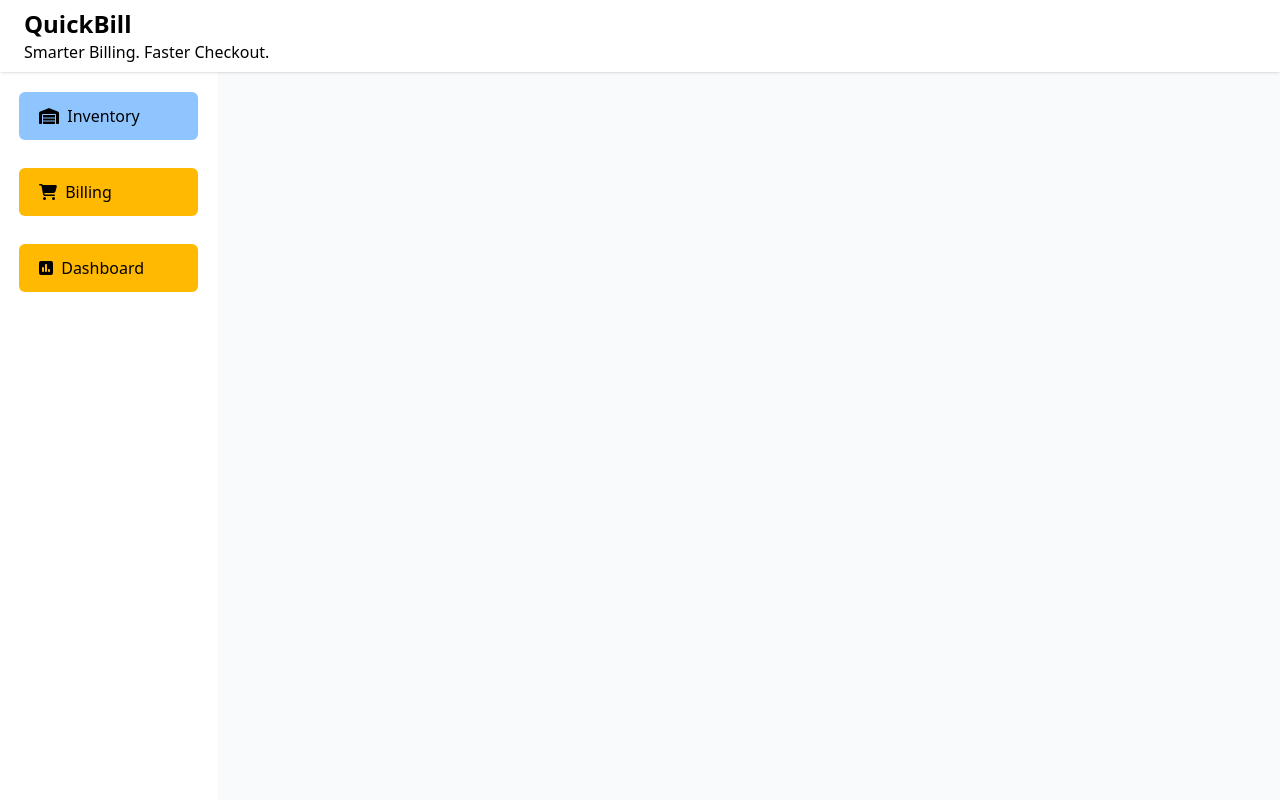
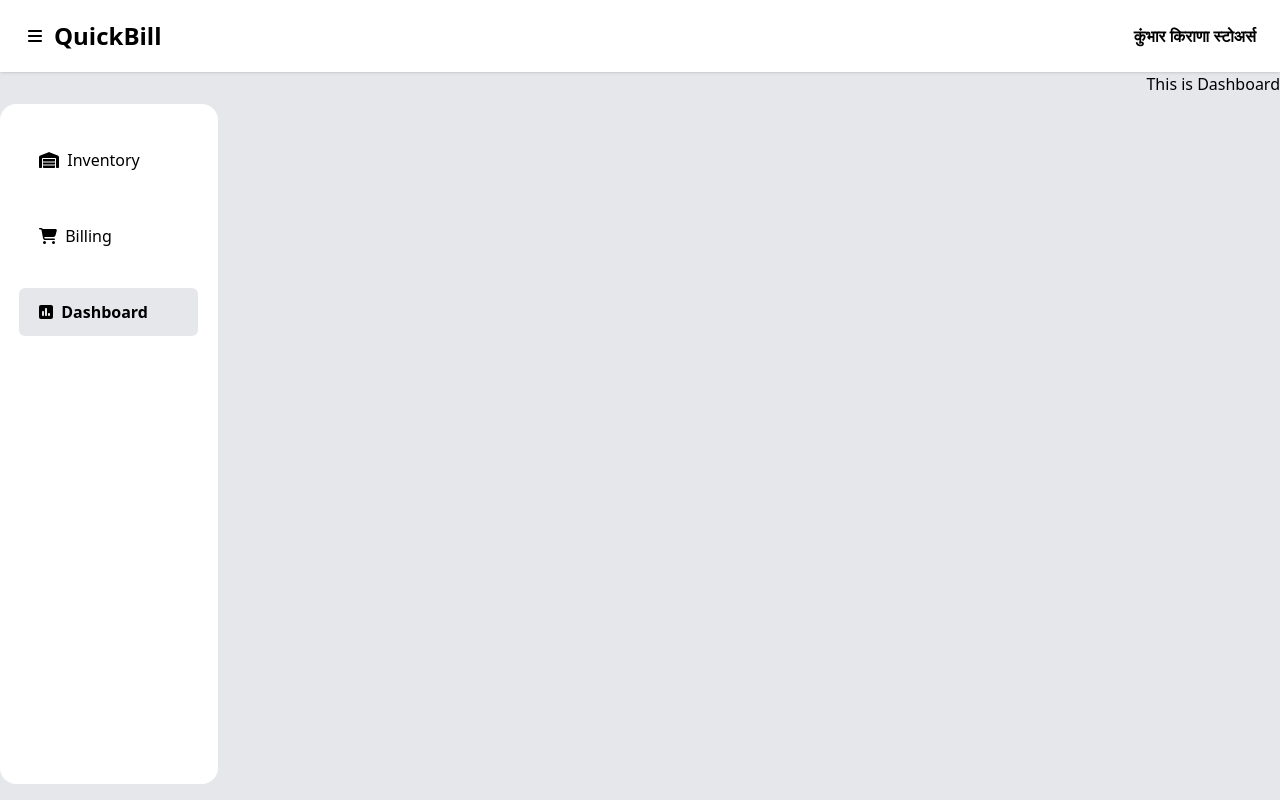
Before and after one commit to VyankateshKumbhar/QuickBill, a React (Vite) app: page /dashboard in a window 1280 px wide. Built offline with nearby package versions, Linux system fonts and the light colour scheme.

Commit message:
Designed billing layout and listed products with their names, stock, and prices, along with a search facility.

```diff
--- a/package.json
+++ b/package.json
@@ -19,7 +19,7 @@
     "mongoose": "^8.16.0",
     "react": "^19.1.0",
     "react-dom": "^19.1.0",
-    "react-router-dom": "^7.6.2",
+    "react-router-dom": "^7.6.3",
     "tailwindcss": "^4.1.10"
   },
   "devDependencies": {
--- a/serverFolder/routes/productRoutes.js
+++ b/serverFolder/routes/productRoutes.js
@@ -19,7 +19,7 @@ router.post('/',async (req,res)=>{
 });
 router.get('/', async(req, res) => {
    try{
-      const products=await Product.find();
+      const products=await Product.find().sort({ name: 1 });
       res.json(products);
    }
    catch(err){
@@ -35,7 +35,7 @@ router.get('/:searchVal', async(req, res) => {
         { name: { $regex: searchVal, $options: 'i' } },
         { barcode: { $regex: searchVal, $options: 'i' } }
       ]
-    });
+    }).sort({ name: 1 });
       res.json(products);
    }
    catch(err){
--- a/src/App.jsx
+++ b/src/App.jsx
@@ -4,21 +4,23 @@ import Sidebar from './Components/Sidebar';
 import ManageInventory from './pages/ManageInventory';
 import Billing from './pages/Billing';
 import Dashboard from './pages/Dashboard';
+import { useState, useEffect } from 'react'
 // import more pages as needed
 
 function App() {
+  const [openSidebar, setOpenSidebar] = useState(true);
   return (
     <Router>
-      <div>
-      <Navbar />
-      <div className="flex">
-        <Sidebar />
+      <div className='overflow-hidden'>
+        <Navbar openSidebar={openSidebar} setOpenSidebar={setOpenSidebar}/>
+        <div className="flex flex-row justify-end">
+          {openSidebar ? <Sidebar setOpenSidebar={setOpenSidebar}/> : null}
           <Routes>
-            <Route path="/manage-inventory" element={<ManageInventory />} />
+            <Route path="/manage-inventory" element={<ManageInventory openSidebar={openSidebar} />} />
             <Route path="/billing" element={<Billing />} />
             <Route path="/dashboard" element={<Dashboard />} />
           </Routes>
-      </div>
+        </div>
       </div>
     </Router>
   );
--- /dev/null
+++ b/src/Components/BillingProduct.jsx
@@ -0,0 +1,15 @@
+import React from 'react'
+const BillingProduct = ({details}) => {
+  if (!details) return null;
+  return (
+    <div className="flex flex-row justify-between items-center px-3 py-2 border-b border-gray-300">
+                <div>
+                  <p className='font-semibold -mb-1'>{details.name}</p>
+                  <p className='font-extralight'>₹{details.price}</p>
+                </div>
+                <div className="font-semibold text-xs rounded-3xl border border-gray-300 h-5 w-16 flex justify-center items-center px-2">Stock:{details.stock}</div>
+              </div>
+  )
+}
+
+export default BillingProduct
--- a/src/Components/Navbar.jsx
+++ b/src/Components/Navbar.jsx
@@ -1,13 +1,16 @@
 import React from 'react';
-
-const Navbar = () => {
+import { FontAwesomeIcon } from '@fortawesome/react-fontawesome';
+import { faBars } from '@fortawesome/free-solid-svg-icons'
+const Navbar = ({openSidebar,setOpenSidebar}) => {
   return (
     <div className="bg-white h-[9vh] w-full shadow-sm px-6 py-3 flex justify-between items-center fixed z-10">
-      <div>
-          <h1 className="text-2xl font-bold text-black">QuickBill</h1>
-          <p> Smarter Billing. Faster Checkout.</p>
+      <div className="flex fkex-row items-center gap-2">
+        <div className=' px-1 h-auto w-auto rounded-md hover:bg-gray-300'>
+          <button onClick={() => { setOpenSidebar(!openSidebar) }}>
+            <FontAwesomeIcon icon={faBars} /></button></div>
+        <h1 className="text-2xl font-bold text-black">QuickBill</h1>
       </div>
-
+      <h2 className='font-semibold'>कुंभार किराणा स्टोअर्स </h2>
     </div>
   );
 };
--- a/src/Components/Product.jsx
+++ b/src/Components/Product.jsx
@@ -3,12 +3,12 @@ import { FontAwesomeIcon } from '@fortawesome/react-fontawesome';
 import { faPenToSquare, faTrash } from '@fortawesome/free-solid-svg-icons'
 import { useState, useEffect } from 'react';
 import AddProduct from "./AddProduct"
-const Product = ({key, details,setProductAdded,
-  setProductEdited ,  setProductDeleted}) => {
+const Product = ({ key, details, setProductAdded,
+  setProductEdited, setProductDeleted }) => {
   const [popup, setpopup] = useState(false);
-  const handleDelete=async()=>{
-    try{
-      const res=await fetch(`http://localhost:5000/api/products/${details._id}`,{
+  const handleDelete = async () => {
+    try {
+      const res = await fetch(`http://localhost:5000/api/products/${details._id}`, {
         method: 'DELETE',
       })
       if (res.ok) {
@@ -18,17 +18,27 @@ const Product = ({key, details,setProductAdded,
         const data = await res.json();
         console.error("Delete failed:", data.message);
       }
-    }catch(err){}
+    } catch (err) { }
   }
   return (
     <>
       <div className="flex flex-row py-5 justify-around border-b mx-5 border-b-gray-600">
-        <div className="flex flex-row justify-start w-[10vw]">{details.name}</div>
-        <div className="flex flex-row justify-start w-[10vw]">{details.category}</div>
-        <div className="flex flex-row justify-start w-[10vw]">{details.price}</div>
-        <div className="flex flex-row justify-start w-[10vw]">{details.stock}</div>
-        <div className="flex flex-row justify-start w-[10vw]">{details.barcode}</div>
-        <div className="flex flex-row gap-1 ">
+        <div className="flex items-center flex-row justify-start w-[10vw] font-semibold">{details.name}</div>
+        <div className="flex items-center flex-row justify-start w-[10vw]">{details.category}</div>
+        <div className="flex items-center flex-row justify-start w-[10vw] font-semibold">{details.price}</div>
+        <div className="flex  flex-row w-[10vw] justify-between items-center font-semibold">{details.stock}
+          {details.stock ? <div className="bg-green-100 text-xs ml-2 mr-[3.25vw] flex flex-row font-sans
+          font-semibold items-center w-auto h-4 py-2 px-2 text-green-800
+          rounded-xl">In Stock
+          </div>
+          : <div className="bg-red-100 text-xs ml-2 flex flex-row font-sans
+          font-semibold items-center w-auto h-4 py-2 px-2 red-green-800 mr-[2vw]
+          rounded-xl">Out Of Stock
+          </div>
+        }
+        </div>
+        <div className="items-center flex flex-row justify-start w-[10vw]">{details.barcode}</div>
+        <div className=" items-center flex flex-row gap-1 w-[4vw]">
           <button onClick={() => { setpopup(true) }}
             className='text-blue-500 hover:text-blue-700'><FontAwesomeIcon icon={faPenToSquare} /></button>
           <button onClick={handleDelete}
--- a/src/Components/Sidebar.jsx
+++ b/src/Components/Sidebar.jsx
@@ -2,20 +2,29 @@ import React from 'react'
 import { FontAwesomeIcon } from '@fortawesome/react-fontawesome';
 import { faWarehouse, faCartShopping, faSquarePollVertical } from '@fortawesome/free-solid-svg-icons'
 import { useState, useEffect } from 'react'
+import { useLocation, useNavigate } from "react-router-dom";
+import { faSquareXmark } from '@fortawesome/free-solid-svg-icons';
 const Sidebar = () => {
+  const navigate = useNavigate();
+  const location = useLocation();
+  const currentPath = location.pathname;
+  const isActive = (path) => currentPath === path;
   const [option, setoption] = useState(1);
   return (
-    <div className="bg-white h-full overflow-hidden w-[17vw] flex
-                    flex-col gap-2 items-center fixed top-[9vh]">
-      <button onClick={() => setoption(1)} className={`h-12 w-[14vw] ${option == 1 ? "bg-blue-300" : "bg-amber-400 hover:bg-amber-100"} mt-5 rounded-md flex
-                      items-center justify-start pl-5  gap-2`}>
+    <div className="bg-white h-[85vh] overflow-hidden w-[17vw] flex
+                    flex-col gap-2 items-center fixed top-[13vh] left-0 rounded-2xl">
+      <button onClick={() => { navigate("/manage-inventory"); }}
+        className={`h-12 w-[14vw] ${isActive("/manage-inventory") ? "bg-gray-200 font-bold" : "bg-white hover:bg-gray-100"} rounded-md flex
+                      items-center justify-start pl-5 mt-8 gap-2`}>
         <FontAwesomeIcon icon={faWarehouse} />Inventory
       </button>
-      <button onClick={() => setoption(2)} className={`h-12 w-[14vw] ${option == 2 ? "bg-blue-300" : "bg-amber-400 hover:bg-amber-100"} mt-5 rounded-md flex
+      <button onClick={() => { navigate("/billing"); }}
+        className={`h-12 w-[14vw] ${isActive("/billing") ? "bg-gray-200 font-bold" : "bg-white hover:bg-gray-100"} mt-5 rounded-md flex
                       items-center justify-start pl-5  gap-2`}>
         <FontAwesomeIcon icon={faCartShopping} />Billing
       </button>
-      <button onClick={() => setoption(3)} className={`h-12 w-[14vw] ${option == 3 ? "bg-blue-300" : "bg-amber-400 hover:bg-amber-100"} mt-5 rounded-md flex
+      <button onClick={() => { navigate("/dashboard"); }}
+        className={`h-12 w-[14vw] ${isActive("/dashboard") ? "bg-gray-200 font-bold" : "bg-white hover:bg-gray-100"} mt-5 rounded-md flex
                       items-center justify-start pl-5  gap-2`}>
         <FontAwesomeIcon icon={faSquarePollVertical} />Dashboard
       </button>
--- a/src/index.css
+++ b/src/index.css
@@ -1,4 +1,4 @@
 @import "tailwindcss";
 body{
-    background-color:#f9fafb;
+    background-color:#E5E7EB;
 }
--- a/src/pages/Billing.jsx
+++ b/src/pages/Billing.jsx
@@ -1,11 +1,61 @@
 import React from 'react'
-
+import { useEffect, useState } from 'react';
+import BillingProduct from '../Components/BillingProduct'
 const Billing = () => {
+  const [products, setProducts] = useState([]);
+  const [searchVal, setSearchVal] = useState((""));
+  useEffect(() => {
+    const fetchData = async () => {
+      try {
+        let url;
+        if (searchVal === "") { url = "http://localhost:5000/api/products"; }
+        else { url = `http://localhost:5000/api/products/${searchVal}`; }
+        const res = await fetch(url);
+        const data = await res.json();
+        console.log(data);
+        setProducts(data);
+      }
+      catch (err) {
+        console.error("Error", err);
+      }
+    }
+    fetchData();
+  }, [searchVal])
   return (
-    <div className='ml-[17vw] mt-[9vh]'>
-      <h1>
-        This is Billing
-      </h1>
+    <div className=" w-[83vw] mt-[9vh] grid grid-cols-2 h-[91vh] overflow-y-scroll ">
+      <div className='w-full'>
+        <div className='m-5'>
+          <div className='w-full flex flex-row justify-between items-center'>
+            <div>
+              <h1 className='text-3xl font-bold mt-2'>Billing System</h1>
+              <p>Add products to cart and generate bills</p>
+            </div>
+            <button className='bg-white font-semibold rounded-md
+                                px-5 items-center h-9 flex'>View History</button>
+          </div>
+          <div className="h-auto w-full bg-white mt-5 rounded-xl flex flex-col p-5
+           ">
+            <h1 className="text-2xl font-semibold">Add Products</h1>
+            <input type="text" placeholder="🔍 Enter Item Name"
+              className='rounded-md text-gray-800 px-5 py-1 mt-4 bg-white border border-gray-300'
+              onChange={(e) => { setSearchVal(e.target.value) }} value={searchVal} ></input>
+            <div className=' mt-5'>
+              {products.map((details) => {
+                return <BillingProduct key={details._id} details={details} />;
+              })}
+            </div>
+          </div>
+        </div>
+      </div>
+      <div className=''>
+        <div className='w-full h-auto'>
+          <div className='m-5 '>
+            <div className='bg-blue-500 h-[60vh]'>Shopping Cart</div>
+            <div className='bg-yellow-500 h-[60vh]'>Shopping Cart</div>
+            <div>Bill Summary</div>
+          </div>
+        </div>
+      </div>
     </div>
   )
 }
--- a/src/pages/Dashboard.jsx
+++ b/src/pages/Dashboard.jsx
@@ -2,7 +2,7 @@ import React from 'react'
 
 const Dashboard = () => {
   return (
-    <div lassName='ml-[17vw] mt-[9vh]'>
+    <div className='ml-[17vw] mt-[9vh]'>
       <h1>
         This is Dashboard
       </h1>
```
Also changed, not shown: src/pages/ManageInventory.jsx (+28 -19 lines), 1 other file (tests, documents, lock files or other folders). Lines whose indentation alone changed are shown as unchanged.
